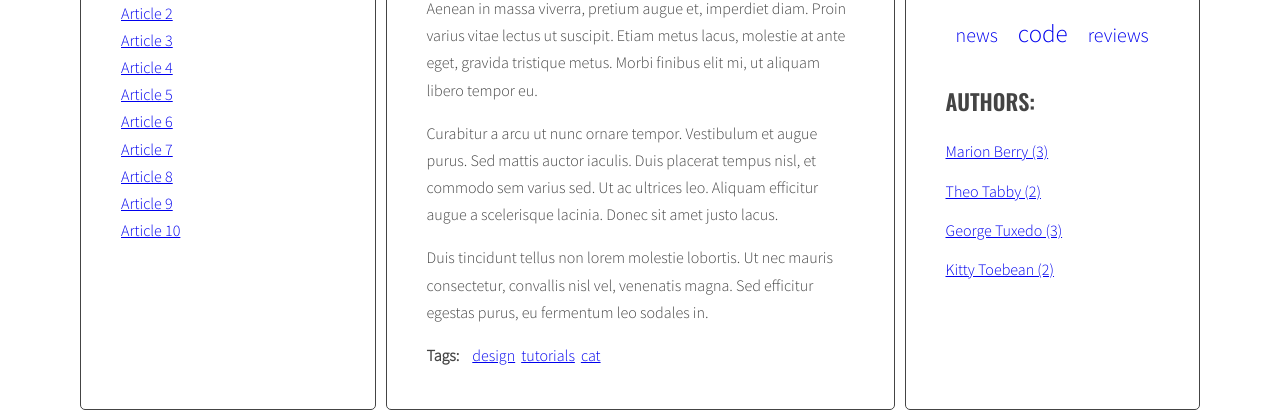
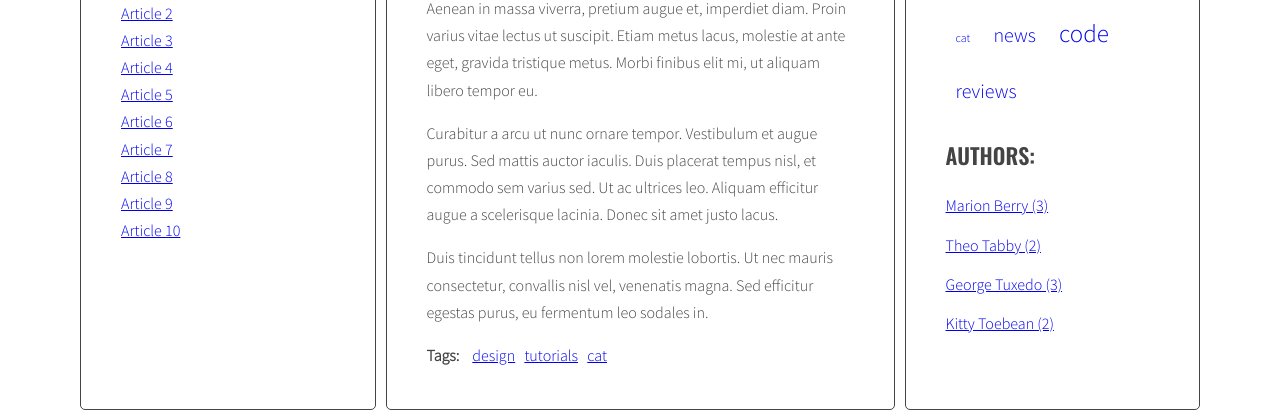
Before and after one commit to skow/javascript-blog, a website: page index.html in a window 1280 px wide. Shown: the part 429-847 px from the top of the page. Drawn offline with nearby package versions, Linux system fonts and the light colour scheme.

Commit message:
Add Handlebars on links in html

```diff
--- a/index.html
+++ b/index.html
@@ -3,6 +3,26 @@
 <head>
 	<meta charset="UTF-8">
 	<title>BLOG</title>
+	<script id="template-article-link" type="text/x-handlebars-template">
+	  <li><a href="#{{ id }}"><span>{{ title }}</span></a></li>
+	</script>
+	<script id="template-tag-link" type="text/x-handlebars-template">
+	  <li><a href="#tag-{{ tag }}">{{ tag }}</a></li>
+	</script>
+	<script id="template-author-link" type="text/x-handlebars-template">
+	  by <a href="#author-{{ author }}">{{ author }}</a>
+	</script>
+	<script id="template-tag-cloud-link" type="text/x-handlebars-template">
+		{{#each tags}}
+			<li><a class="{{ className }}" href="#tag-{{ tag }}">{{ tag }}</a></li>
+		{{/each}}
+	</script>
+	<script id="template-author-list-link" type="text/x-handlebars-template">
+		{{#each authors}}
+			<li><a href="#author-{{ author }}">{{ author }} ({{ count }})</a></li>
+		{{/each}}
+	</script>
+	<script src="https://cdnjs.cloudflare.com/ajax/libs/handlebars.js/4.1.0/handlebars.min.js"></script>
 	<link rel="stylesheet" href="css/style.css">
 </head>
 <body>
@@ -11,9 +31,6 @@
   <div class="container">
     <h1 class="logo">my blog</h1>
     <main class="wrapper">
-
-
-
 
       <aside class="sidebar">
 		<p><a href="index.html">Resetuj Filtr</a></p>
--- a/js/script.js
+++ b/js/script.js
@@ -1,4 +1,12 @@
 'use strict';
+
+const templates = {
+  articleLink: Handlebars.compile(document.querySelector('#template-article-link').innerHTML),
+  articleTagLink: Handlebars.compile(document.querySelector('#template-tag-link').innerHTML),
+  articleAuthorLink: Handlebars.compile(document.querySelector('#template-author-link').innerHTML),
+  tagCloudLink: Handlebars.compile(document.querySelector('#template-tag-cloud-link').innerHTML),
+  authorListLink: Handlebars.compile(document.querySelector('#template-author-list-link').innerHTML)
+}
 
 const opt = {
 	articleSelector: '.post',
@@ -63,7 +71,8 @@ function generateTitleLinks(customSelector = ''){
 		const articleTitle = article.querySelector(opt.titleSelector).innerHTML;
 
 		/* [DONE] create HTML of the link */
-		const linkHTML = '<li><a href="#' + articleId + '"><span>' + articleTitle + '</span></a></li>';
+		const linkHTMLData = {id: articleId, title: articleTitle};
+		const linkHTML = templates.articleLink(linkHTMLData);
 
 		/* [DONE] insert links into title list */
 		titleList.insertAdjacentHTML('beforeend', linkHTML);
@@ -82,9 +91,7 @@ function calculateTagsParams(tags){
 		max: 0,
 		min: 999999
 	}
-
 	for(let tag in tags) {
-		// console.log(tag + ' is used ' + tags[tag] + ' times');
 		if(tags[tag] > params.max) {
 			params.max = tags[tag];
 		}
@@ -92,7 +99,6 @@ function calculateTagsParams(tags){
 			params.min = tags[tag];
 		}
 	}
-
 	return params;
 }
 
@@ -106,7 +112,7 @@ function calculateTagClass(count, params){
 }
 
 function generateTags(){
-	/* [NEW] create a new variable allTags with an empty object */
+	/* create a new variable allTags with an empty object */
 	let allTags = {};
 
 	/* find all articles */
@@ -125,14 +131,15 @@ function generateTags(){
 		/* START LOOP: for each tag */
 		for (let tag of articleTagArray) {
 			/* generate HTML of the link */
-			const tagLink = '<li><a href="#tag-' + tag + '">' + tag + '</a></li>';
+			const linkTagHTMLData = {tag: tag};
+			const tagLink = templates.articleTagLink(linkTagHTMLData);
 
 			/* add generated code to html variable */
 			tagList.insertAdjacentHTML('beforeend', tagLink);
 
-			/* [NEW] check if this link is NOT already in allTags */
+			/* check if this link is NOT already in allTags */
 			if(!allTags.hasOwnProperty(tag)) {
-				/* [NEW] add tag to allags object*/
+				/* add tag to allags object*/
 				allTags[tag] = 1;
 			} else {
 				allTags[tag]++;
@@ -140,26 +147,27 @@ function generateTags(){
 		}
 		/* END LOOP: for every article: */
 
-		/* [NEW] find list of tags in right column */
+		/* find list of tags in right column */
 		const tagListPlace = document.querySelector(opt.tagsListSelector);
 
-		/* [NEW] create variable for all links HTML code */
+		/* create variable for all links HTML code */
 		const tagsParams = calculateTagsParams(allTags);
-		// console.log('tagsParams: ', tagsParams);
-		let allTagsHTML = '';
 
-		/* [NEW] START LOOP: for each tag in allTags */
+		const allTagsData = {tags: []};
+
+		/* START LOOP: for each tag in allTags */
 		for(let tag in allTags) {
-			/* [NEW] Generate code of a link and add it to allTagsHTML */
-			const tagLinkHTML = calculateTagClass(allTags[tag], tagsParams);
-			// console.log('tagLinkHTML:', tagLinkHTML);
-			allTagsHTML += '<li><a class="' + tagLinkHTML + '" href="#tag-' + tag + '">' + tag + '</a></li>'; // (' + allTags[tag] + ')
-
+			/* Generate code of a link and add it to allTagsHTML */
+			allTagsData.tags.push ({
+				tag: tag,
+				count: allTags[tag],
+				className: calculateTagClass(allTags[tag], tagsParams)
+			});
 		}
 		/* END LOOP: for each tag in allTags */
 
-		/* [NEW] add html from allTagsHTML to tagList */
-		tagListPlace.innerHTML = allTagsHTML;
+		/* add html from allTagsHTML to tagList */
+		tagListPlace.innerHTML = templates.tagCloudLink(allTagsData);
 	}
 }
 generateTags();
@@ -233,7 +241,8 @@ function generateAuthors(){
 		const author = article.getAttribute('data-author');
 
 		/* generate HTML of the link */
-		const authorLink = 'by <a href="#author-' + author + '">' + author + '</a>';
+		const linkAuthorHTMLData = {author: author};
+		const authorLink = templates.articleAuthorLink(linkAuthorHTMLData);
 
 		/* add link with author on wrapper */
 		authorWrapper.insertAdjacentHTML('beforeend', authorLink);
@@ -245,7 +254,6 @@ function generateAuthors(){
 		} else {
 			allAuthors[author]++;
 		}
-
 		/* END LOOP: for every article: */
 	}
 
@@ -253,14 +261,17 @@ function generateAuthors(){
 	const authorList = document.querySelector(opt.authorsListSelector);
 
 	/* add html from allAuthors to authorList */
-	// console.log(allAuthors);
-	let allAuthorsHTML = '';
+	const allAuthorsData = {authors: []};
 
 	for (let SingleAuthor in allAuthors) {
-		allAuthorsHTML += '<li><a href="#author-' + SingleAuthor + '">' + SingleAuthor + ' (' + allAuthors[SingleAuthor] + ')</a></li>';
+		/* Generate code of a link and add it to authorList */
+		allAuthorsData.authors.push ({
+			author: SingleAuthor,
+			count: allAuthors[SingleAuthor]
+		});
 	}
-	authorList.innerHTML = allAuthorsHTML;
-
+	/* add html from allTagsHTML to AuthorList */
+	authorList.innerHTML = templates.authorListLink(allAuthorsData);
 }
 generateAuthors();
 
@@ -303,7 +314,6 @@ function authorClickHandler(event){
 }
 
 function addClickListenersToAuthors(){
-
 	/* find all links to authors */
 	const links = document.querySelectorAll('a[href^="#author-"]');
 	// console.log(links);
```
